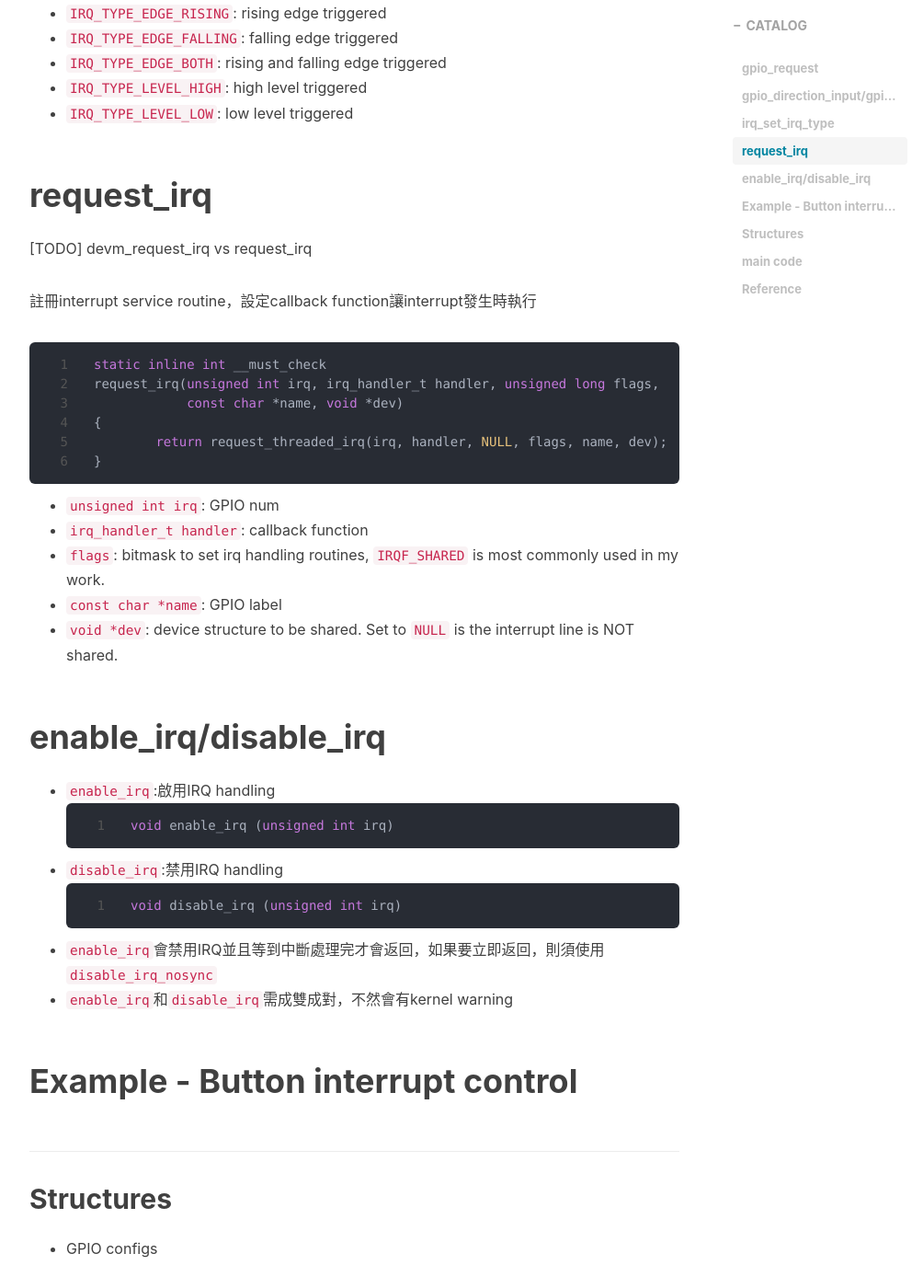
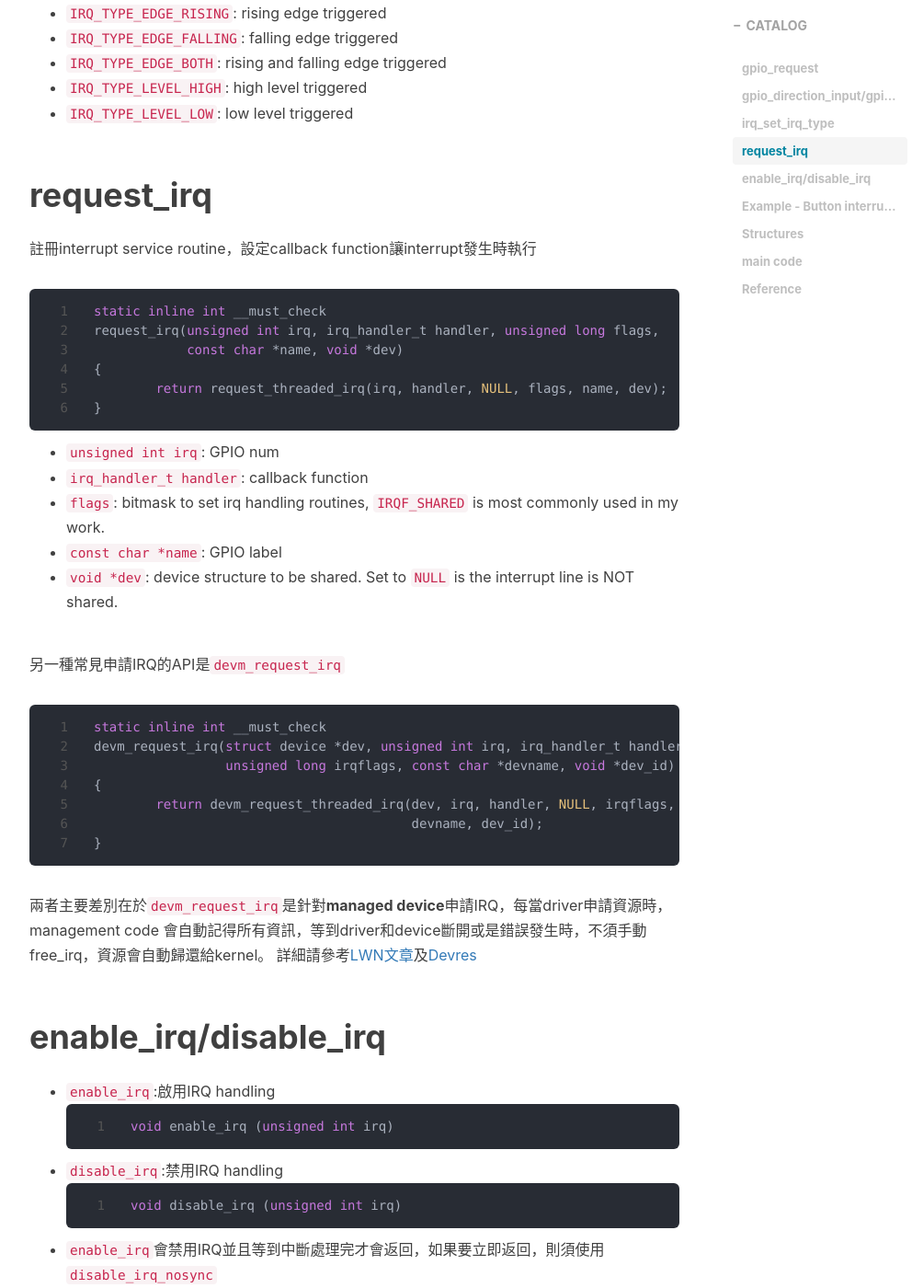
Before and after one commit to JasperHsieh0415/JasperHsieh0415.github.io, a Jekyll site: the page built from _posts/2020-12-06-gpio-note.markdown, in a window 1280 px wide and 1400 px high, scrolled down 1327 px. Shown: the whole window at 92% size, without its empty margins (233-1237 px from the left). Built offline with Jekyll 4.4.1, drawn with Linux system fonts in a browser that asks for light colours; nearby versions of some CDN libraries; comment, search, counter and statistics services are not loaded.

Commit message:
Update 2020-12-06-gpio-note.markdown

````diff
--- a/_posts/2020-12-06-gpio-note.markdown
+++ b/_posts/2020-12-06-gpio-note.markdown
@@ -37,7 +37,6 @@ type種類定義在irq.h:
 
 
 # request_irq
-[TODO] devm_request_irq vs request_irq
 
 註冊interrupt service routine，設定callback function讓interrupt發生時執行
 ```c
@@ -53,6 +52,20 @@ request_irq(unsigned int irq, irq_handler_t handler, unsigned long flags,
 - ```flags```: bitmask to set irq handling routines, ``IRQF_SHARED`` is most commonly used in my work.
 - ```const char *name```: GPIO label
 - ```void *dev```: device structure to be shared. Set to ``NULL`` is the interrupt line is NOT shared.
+
+另一種常見申請IRQ的API是```devm_request_irq```
+```c
+static inline int __must_check
+devm_request_irq(struct device *dev, unsigned int irq, irq_handler_t handler,
+		 unsigned long irqflags, const char *devname, void *dev_id)
+{
+	return devm_request_threaded_irq(dev, irq, handler, NULL, irqflags,
+					 devname, dev_id);
+}
+```
+兩者主要差別在於```devm_request_irq```是針對**managed device**申請IRQ，每當driver申請資源時，management code
+會自動記得所有資訊，等到driver和device斷開或是錯誤發生時，不須手動free_irq，資源會自動歸還給kernel。
+詳細請參考[LWN文章][devm_request_irq]及[Devres][devres]
 
 # enable_irq/disable_irq
 - ```enable_irq```:啟用IRQ handling
@@ -125,3 +138,5 @@ BTN_GPIO_Cfg btn_gpio_array[]=
 
 [GPIO_driver_guide]:https://b8807053.pixnet.net/blog/post/347760131-linux-gpio-driver-guide
 [Official_linux_article]:https://lwn.net/Articles/532714/
+[devm_request_irq]:https://lwn.net/Articles/215235/
+[devres]:https://www.kernel.org/doc/Documentation/driver-model/devres.txt
````
